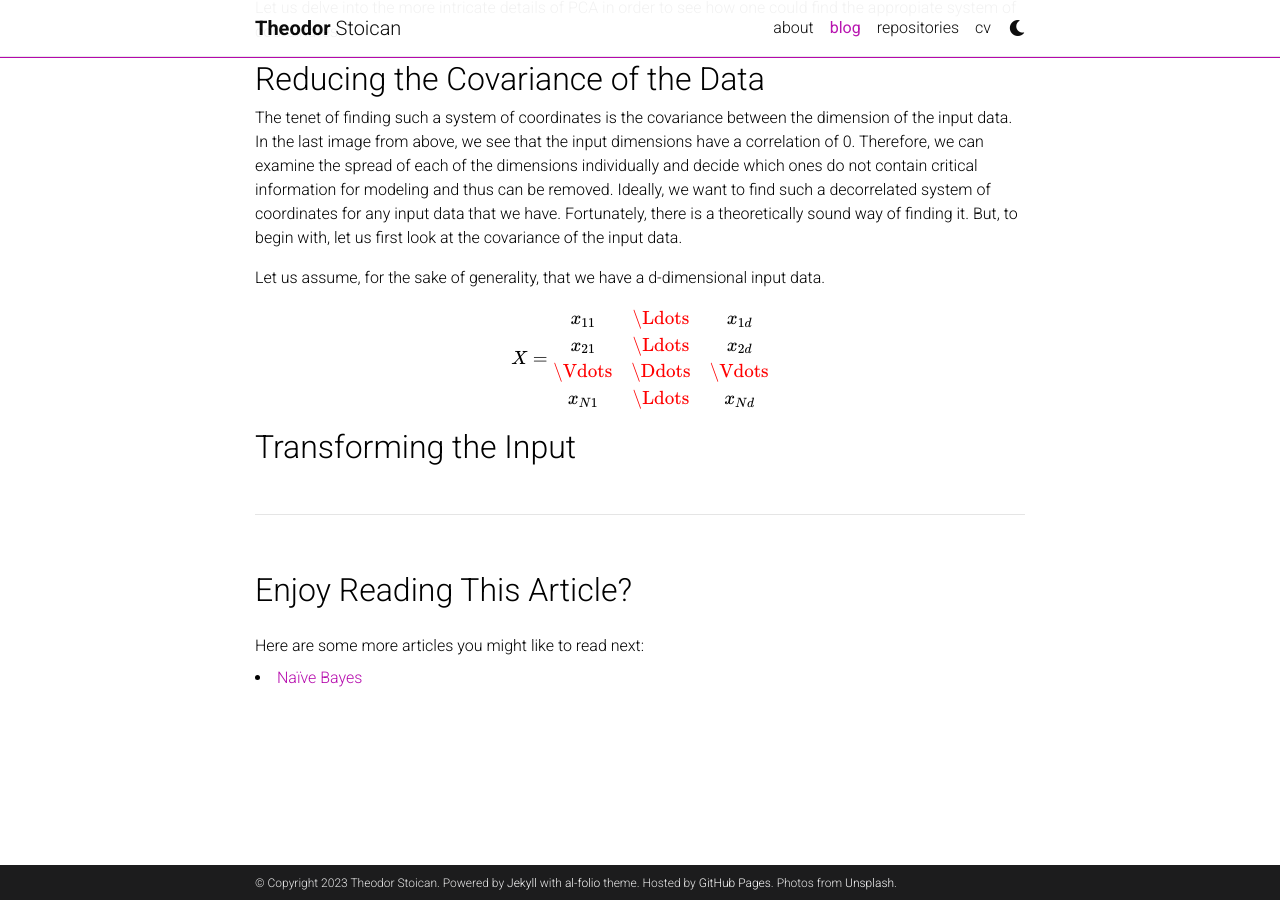
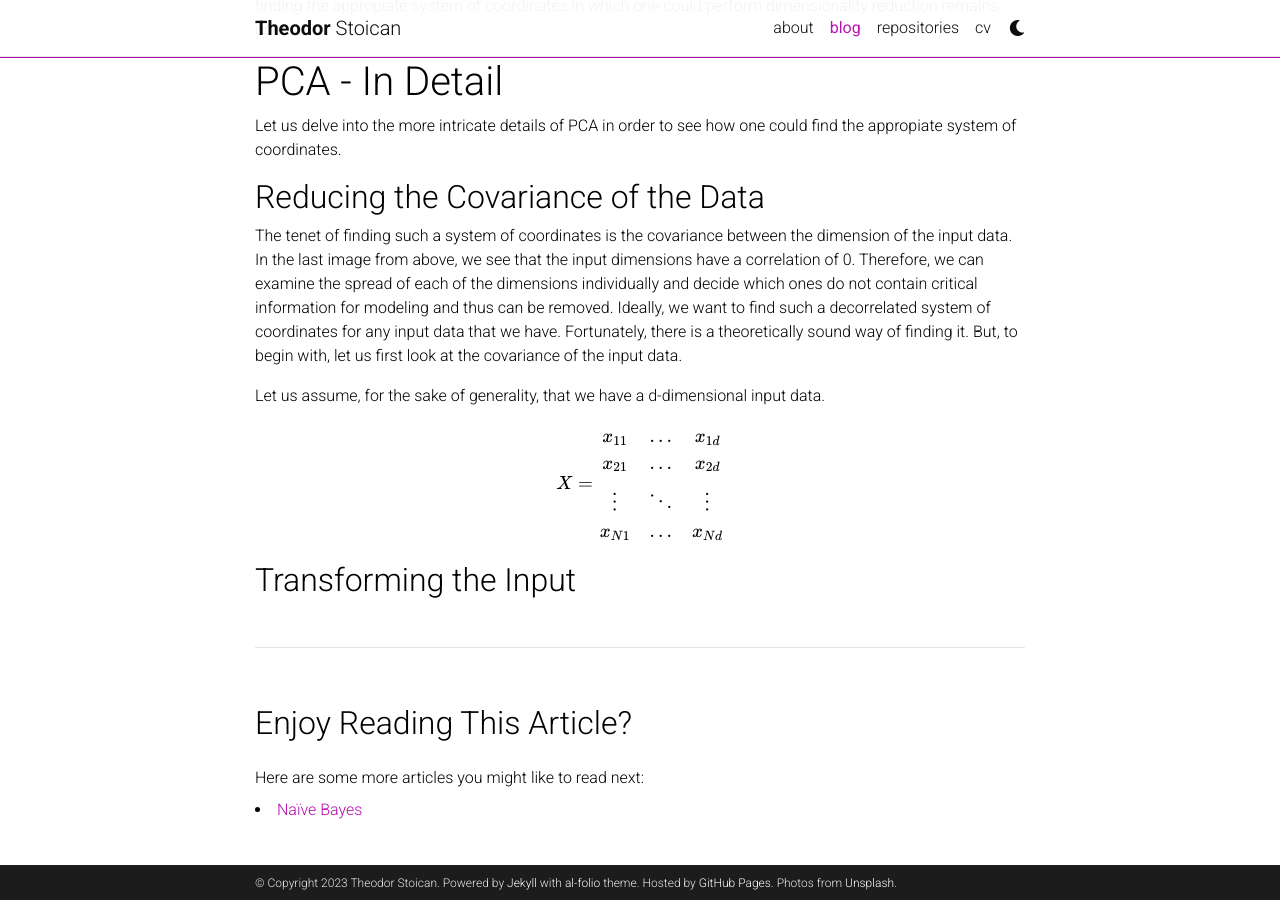
Before and after one commit to theostoican/theostoican.github.io, a Jekyll site: the page built from _posts/2022-04-06-pca.md, in a window 1280 px wide and 900 px high, scrolled down 1825 px. Built offline with Jekyll 4.4.1, drawn with Linux system fonts in a browser that asks for light colours; full-size pictures stand in for the smaller copies a plugin makes; comment, search, counter and statistics services are not loaded; a style sheet for code colours, icons or effects is not loaded.

Commit message:
Decapitalize dots in matrix.

```diff
--- a/_posts/2022-04-06-pca.md
+++ b/_posts/2022-04-06-pca.md
@@ -23,7 +23,7 @@
 different system of coordinates, we could see a disproportion insofar as the quantity of information might not as dispersed as we would think it is.
 
 <div style="text-align: center;">
-{% include figure.html path="assets/img/pca/pca_2_dim_new_coord.png" class="img-fluid rounded z-depth-1" %}
+{% include figure.html path="assets/img/pca/pca_2_dim_data_new_coord.png" class="img-fluid rounded z-depth-1" %}
 The same data as above, but represented using a different system of coordinates.
 </div>
 
@@ -40,10 +40,10 @@
 Let us assume, for the sake of generality, that we have a d-dimensional input data.
 
 $$ X = \begin{matrix}
-x_{11} & \Ldots & x_{1d}\\
-x_{21} & \Ldots & x_{2d}\\
-\Vdots & \Ddots & \Vdots\\
-x_{N1} & \Ldots & x_{Nd}
+x_{11} & \ldots & x_{1d}\\
+x_{21} & \ldots & x_{2d}\\
+\vdots & \ddots & \vdots\\
+x_{N1} & \ldots & x_{Nd}
 \end{matrix}$$
 
 ## Transforming the Input
```
